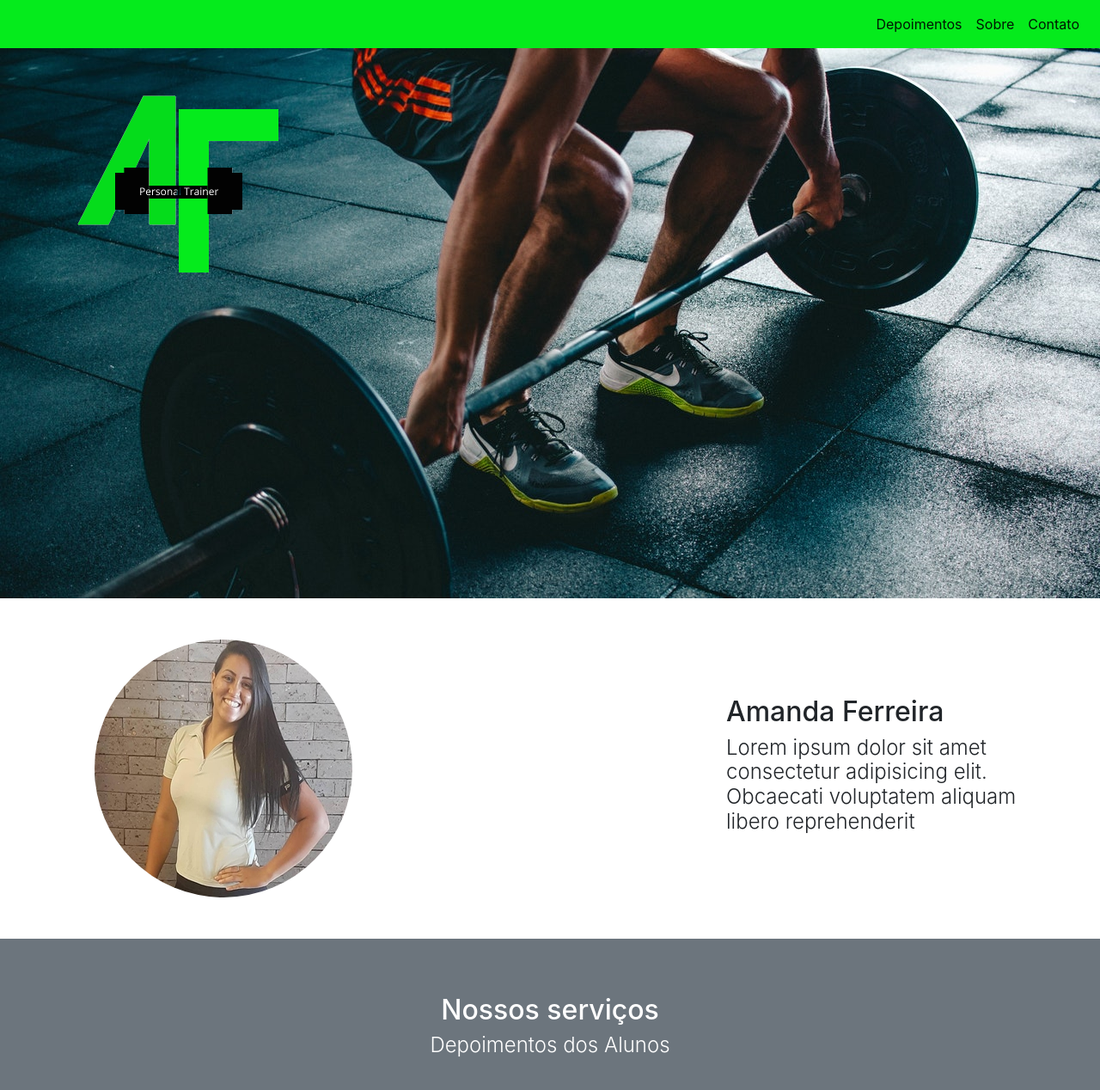
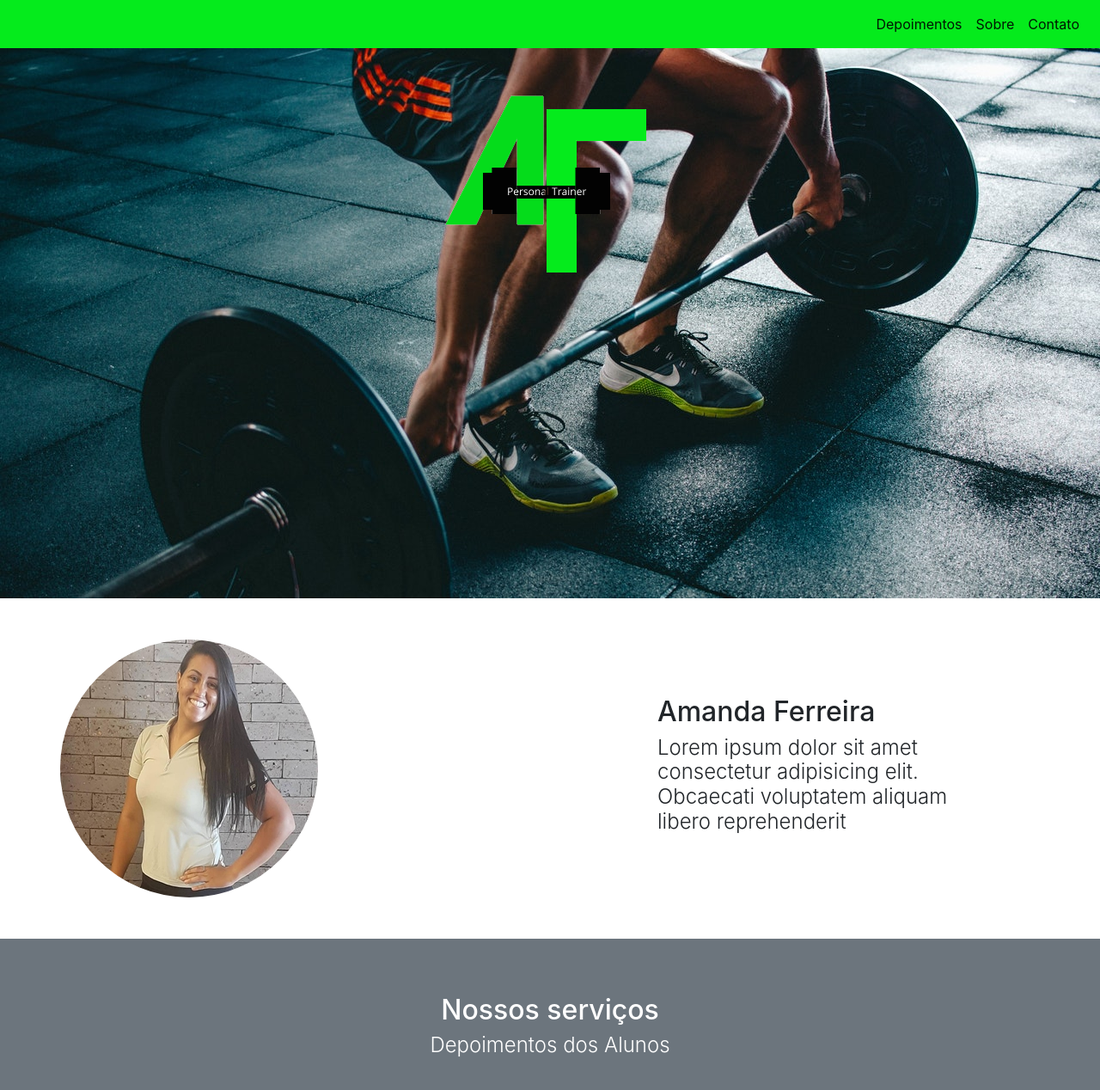
Before and after one commit to LeandroFerreira991/LandingPageAmanda, a plain HTML site: page index.html in a window 1280 px wide. Shown: the top 1268 px of the page at 86% size. Drawn offline with nearby package versions, Linux system fonts and the light colour scheme.

Commit message:
correção na resposividade

```diff
--- a/index.html
+++ b/index.html
@@ -47,7 +47,7 @@
     <!-- fim do menu -->
 
     <!-- Carrossel -->
-    <div class="container-fluid conteudo">
+    <div class="container-fluid d-flex justify-content-center  col-md-12 col-lg-12 conteudo ">
         <div class="row">
             <div class="col-md-4">
                 <img src="./img/img_logo_amanda.png" alt="Logo Marca">
@@ -57,11 +57,11 @@
     <!-- fim do carrossel -->
 
     <!--SOBRE-->
-    <div  class="block  my-5">
+    <div class="block my-5">
         <div class="container">
             <div class="row">
-                <div id="Sobre" class="col-md-4 align-self-center text-center order-md-1 order-2">
-                    <img src="./img/img_amanda.jpeg" class="img-fluid rounded-circle" >
+                <div id="Sobre" class="  align-self-center text-center order-md-1 order-2">
+                    <img src="./img/img_amanda.jpeg" class="img-fluid rounded-circle">
                 </div>
                 <div class="col-md-4 align-self-center text-center order-md-1 order-2">
                     <!-- <img src="./img/img_amanda.jpeg" class="img-fluid rounded-circle"> -->
@@ -69,7 +69,8 @@
                 <div class="col-md-4 align-self-center order-md-2 order-1 mb-md-0 mb-4">
                     <h2 class="title">Amanda Ferreira</h2>
                     <h4 class="subtitle font-weight-light">
-                        Lorem ipsum dolor sit amet consectetur adipisicing elit. Obcaecati voluptatem aliquam libero reprehenderit
+                        Lorem ipsum dolor sit amet consectetur adipisicing elit. Obcaecati voluptatem aliquam libero
+                        reprehenderit
                     </h4>
 
                 </div>
@@ -79,8 +80,8 @@
     <!--//SOBRE-->
 
     <!--Depoimentos-->
-    <div class="p-3 mb-2 bg-secondary text-white">
-    <div  class="block my-5">
+    <div class="col p-3 mb-2 bg-secondary text-white ">
+        <div class="block my-5">
             <div class="container my-5 ">
                 <h2 class="title text-center">Nossos serviços</h2>
                 <h4 id="Depoimentos" class="subtitle text-center  font-weight-light mb-4">
@@ -90,7 +91,7 @@
                     <div class="col-lg-4 col-md-6 mb-lg-0 mb-4 my-3">
                         <!-- <a href="#" class="destaque "> -->
                         <div class="img-container mb-3">
-                            <img src="./Img/img_user1.jpg" class="img-fluid rounded-circle" >
+                            <img src="./Img/img_user1.jpg" class="img-fluid rounded-circle">
                         </div>
                         <h5 class="text-uppercase">João</h5>
                         <p class="mb-0">
@@ -102,7 +103,7 @@
                     <div class="col-lg-4 col-md-6 mb-lg-0 mb-4 my-3">
                         <!-- <a href="#" class="destaque"> -->
                         <div class="img-container mb-3">
-                            <img src="./img/img_user1.jpg" class="img-fluid rounded-circle" >
+                            <img src="./img/img_user1.jpg" class="img-fluid rounded-circle">
                         </div>
                         <h5 class="text-uppercase">Maria</h5>
                         <p class="mb-0">
@@ -135,22 +136,19 @@
     <div id="Forum" class="block my-5">
         <div class="container">
             <div class="row">
-
                 <div class="col-md-6 align-self-center order-md-2 order-1 mb-md-0 mb-4">
                     <h2 class="title">Hipertrofia Muscular</h2>
-                <p class=" font-weight-light">O que é hipertrofia muscular? A hipertrofia muscular é o aumento do tamanho e volume
+                    <p class=" font-weight-light">O que é hipertrofia muscular? A hipertrofia muscular é o aumento do
+                        tamanho e volume
                         dos músculos em resultado à
-                    sobrecarga imposta. Ou seja, trata-se de uma resposta fisiológica resultante de uma adaptação celular frente a
+                        sobrecarga imposta. Ou seja, trata-se de uma resposta fisiológica resultante de uma adaptação
+                        celular frente a
                         uma maior
                         exigência de trabalho. Além disso, o processo da hipertrofia muscular é reversível.</p>
                 </div>
-
-
                 <div class="col-md-6 align-self-center text-center order-md-1 order-2">
                     <img src="./img/img_02.jpg" class="img-fluid" />
                 </div>
-
-
             </div>
         </div>
     </div>
@@ -164,16 +162,13 @@
 
                 <div class="col-md-6 align-self-center order-md-2 order-1 mb-md-0 mb-4">
                     <h2 class="title">Atividade Física</h2>
-                <p class=" font-weight-light">Atividade física é qualquer movimento voluntário produzido pela musculatura que resulte num gasto de energia acima do
+                    <p class=" font-weight-light">Atividade física é qualquer movimento voluntário produzido pela
+                        musculatura que resulte num gasto de energia acima do
                         nível de repouso. Exemplos:, passear com o cachorro, dançar, entre outros.</p>
                 </div>
-
-
                 <div class="col-md-6 align-self-center text-center order-md-1 order-2">
                     <img src="./img/img_01.jpg" class="img-fluid" />
                 </div>
-
-
             </div>
         </div>
      </div>
```
Also changed, not shown: img/Originals/img_01.jpg (added), img/img_01.jpg, 1 other file. Lines whose indentation alone changed are shown as unchanged.
